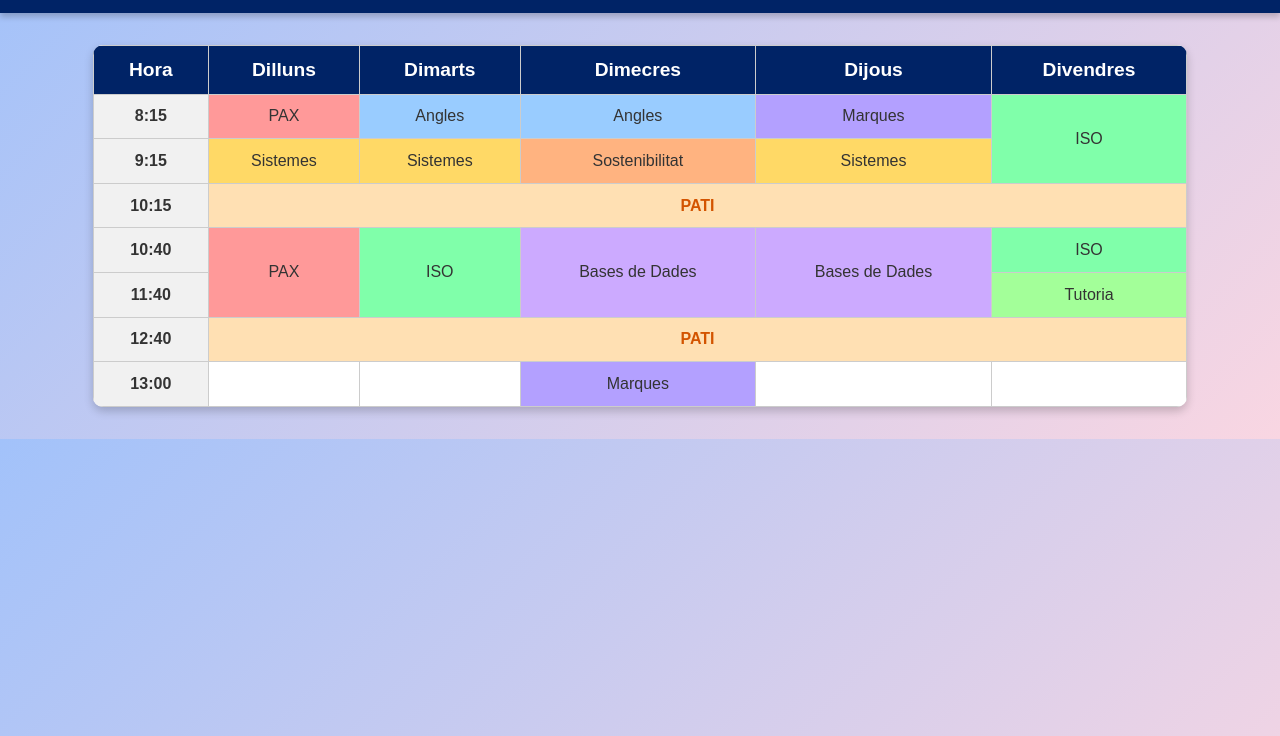
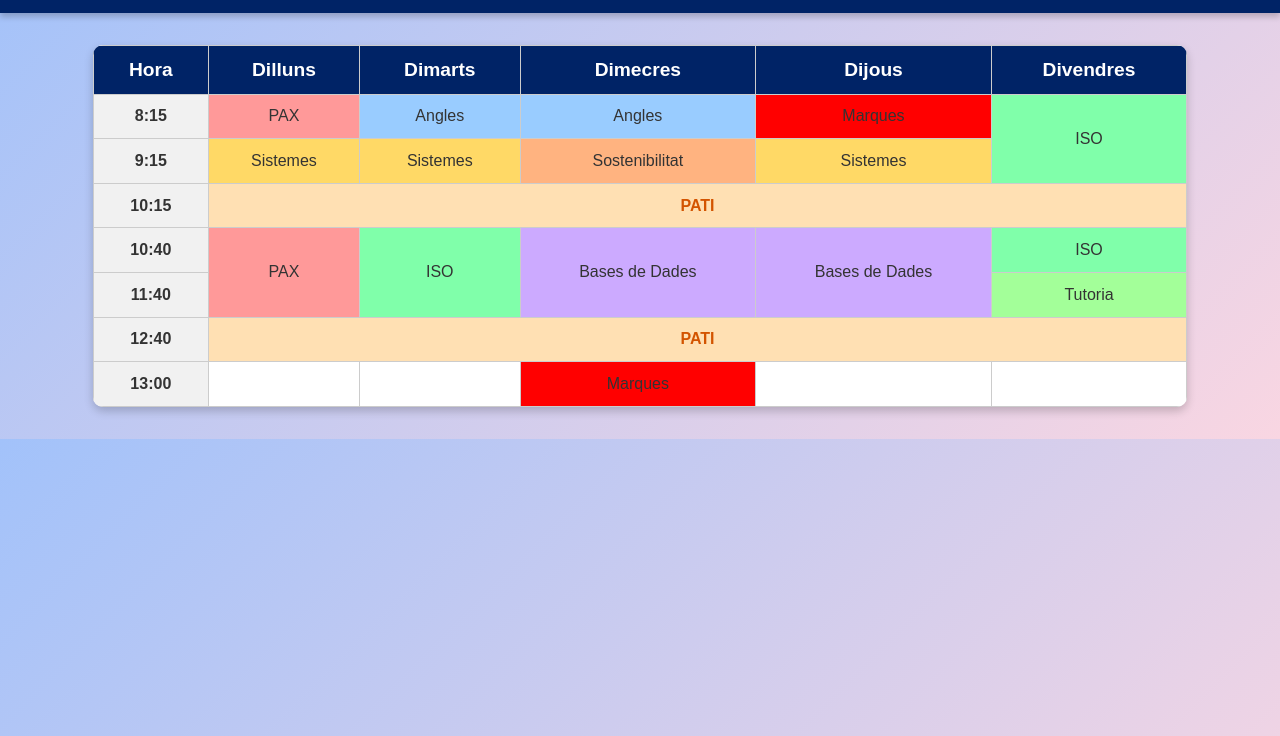
Before and after one commit to miquelaymerich/horaris, a plain HTML site: page index.html in a window 1280 px wide. Shown: the part 64-800 px from the top of the page. Drawn offline with Linux system fonts and the light colour scheme.

Commit message:
index.html

```diff
--- a/index.html
+++ b/index.html
@@ -80,7 +80,7 @@
         /* Colors per assignatures */
 .PAX { background-color: #ff9999; } /* Rosa clar */
 .Angles { background-color: #99ccff; } /* Blau clar */
-.Marques { background-color: #b3a0ff; } /* Morat clar */
+.Marques { background-color: red; } /* Morat clar */
 .ISO { background-color: #80ffaa; } /* Verd clar */
 .Sistemes { background-color: #ffd966; } /* Groc suau */
 .Sostenibilitat { background-color: #ffb380; } /* Taronja clar */
```
